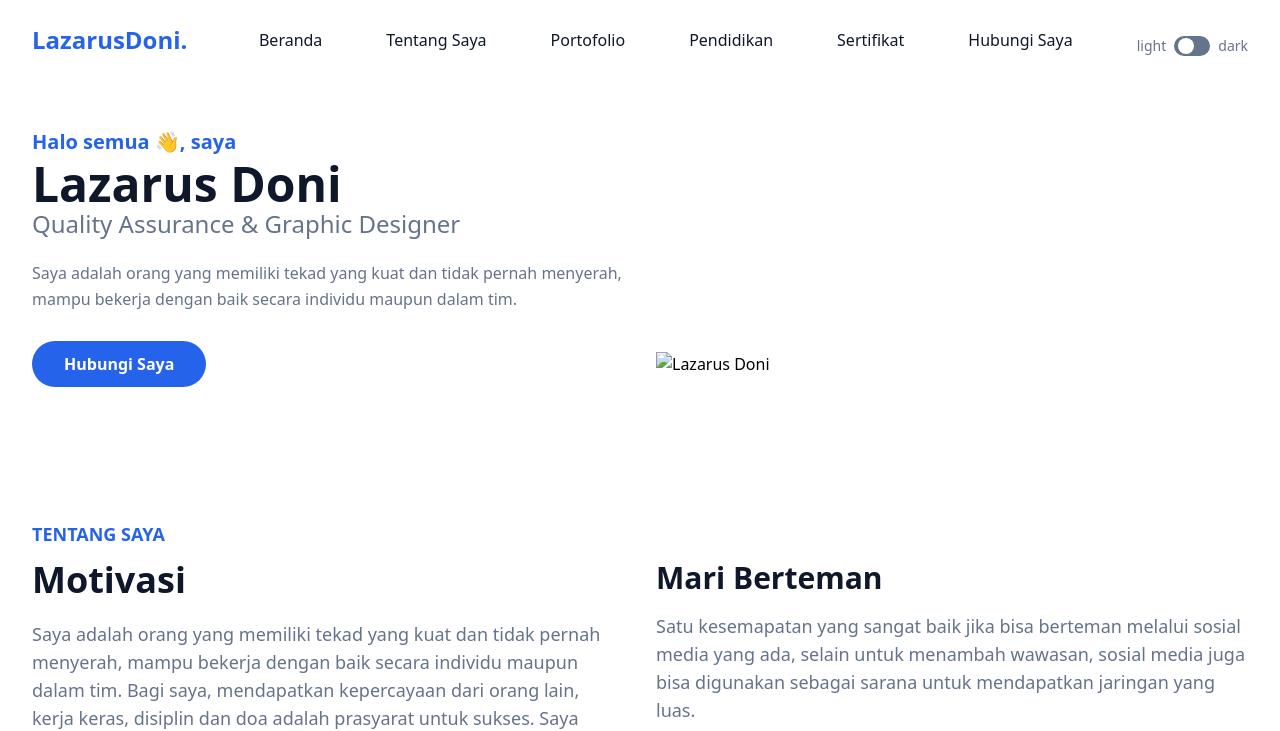
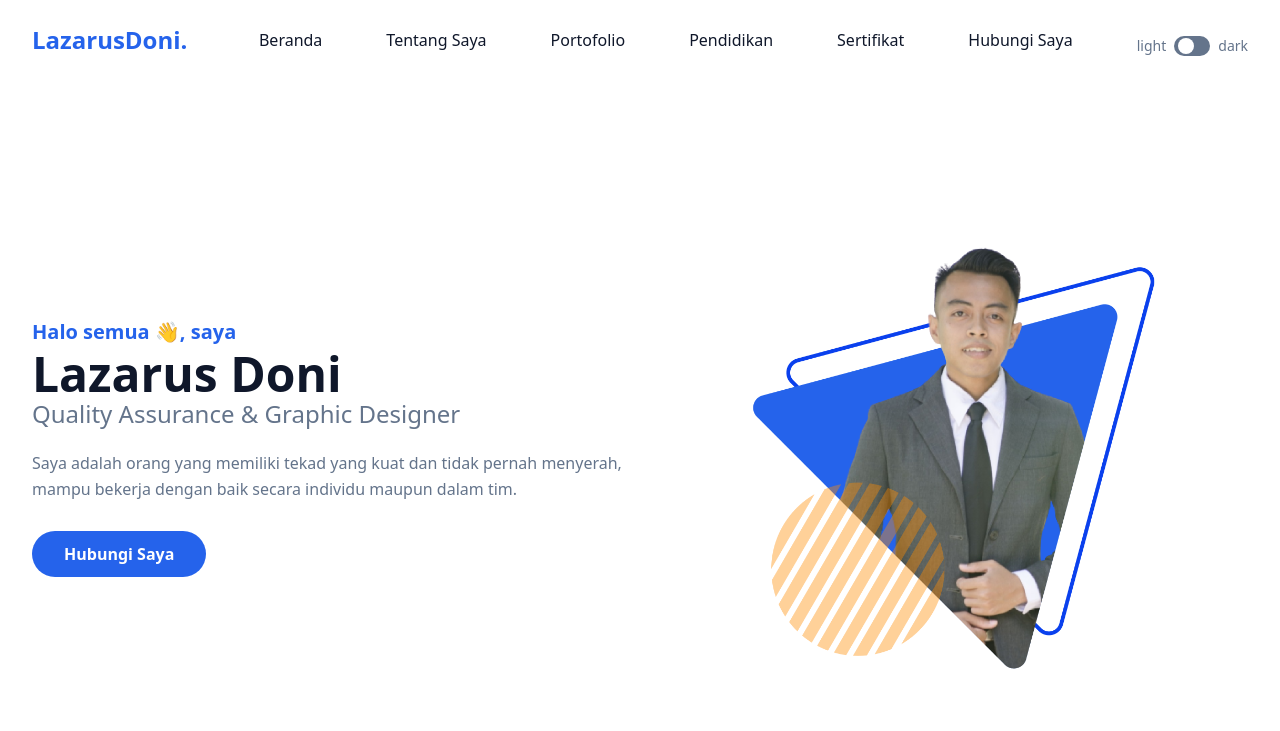
Before and after one commit to Doni1002/tailwind-portofolio-css, a website: page index.html in a window 1280 px wide. Shown: the top 731 px of the page. Drawn offline with Linux system fonts and the light colour scheme; the site is published under a folder, as on GitHub Pages, so addresses that start at the root find nothing.

Commit message:
Update index.html

```diff
--- a/index.html
+++ b/index.html
@@ -81,7 +81,7 @@
                 </div>
                 <div class="w-full self-end px-4 lg:w-1/2">
                     <div class="relative mt-10 lg:mt-9 lg:right-0">
-                        <img src="/dist/img/hero/100291.png" alt="Lazarus Doni" class="max-w-full mx-auto"/>
+                        <img src="tailwind-portofolio-css/dist/img/hero/100291.png" alt="Lazarus Doni" class="max-w-full mx-auto"/>
                         <span class="absolute -bottom-0 -z-10 left-1/2 -translate-x-1/2 md:scale-125">
 
                         </span>
```
